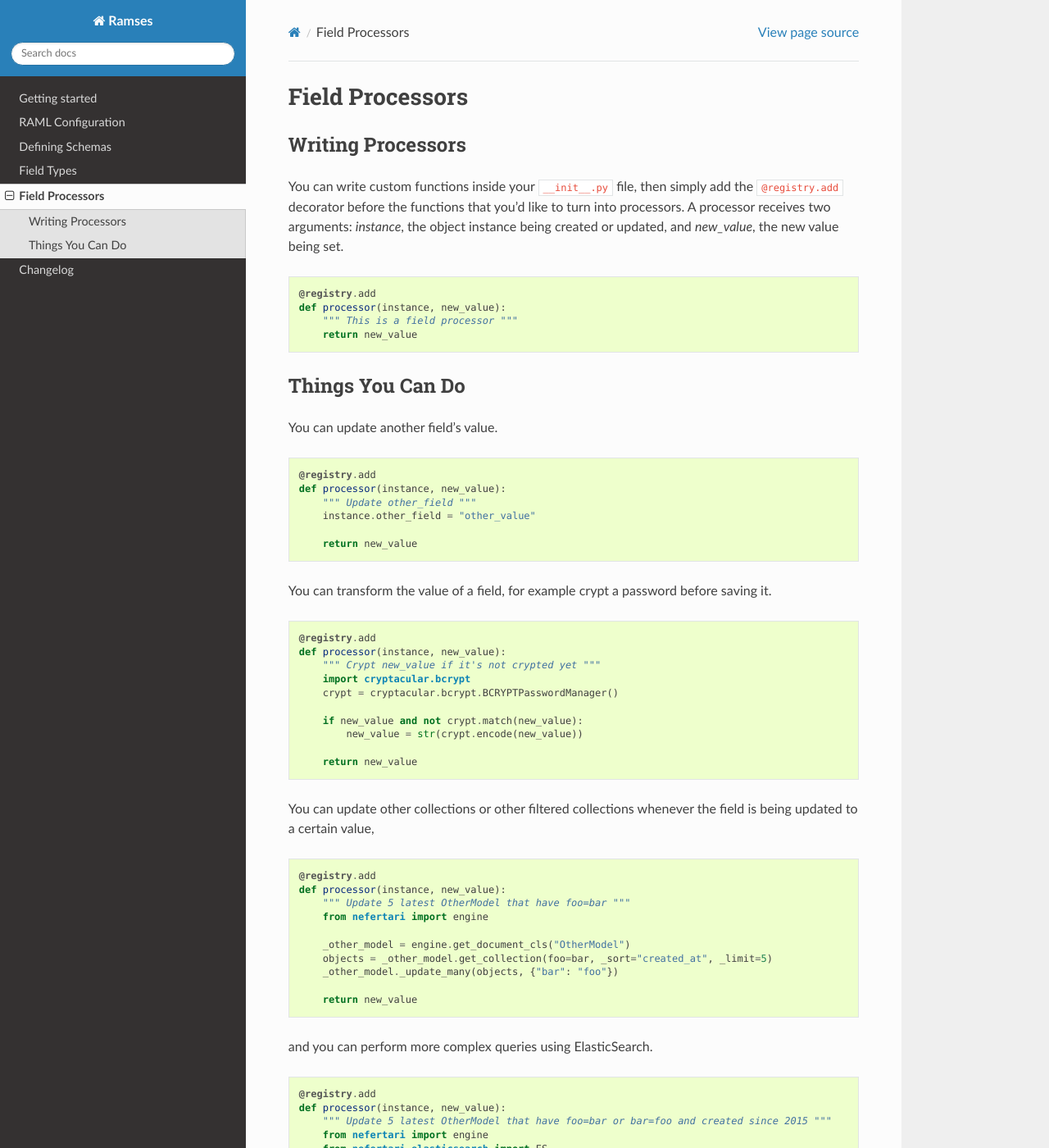
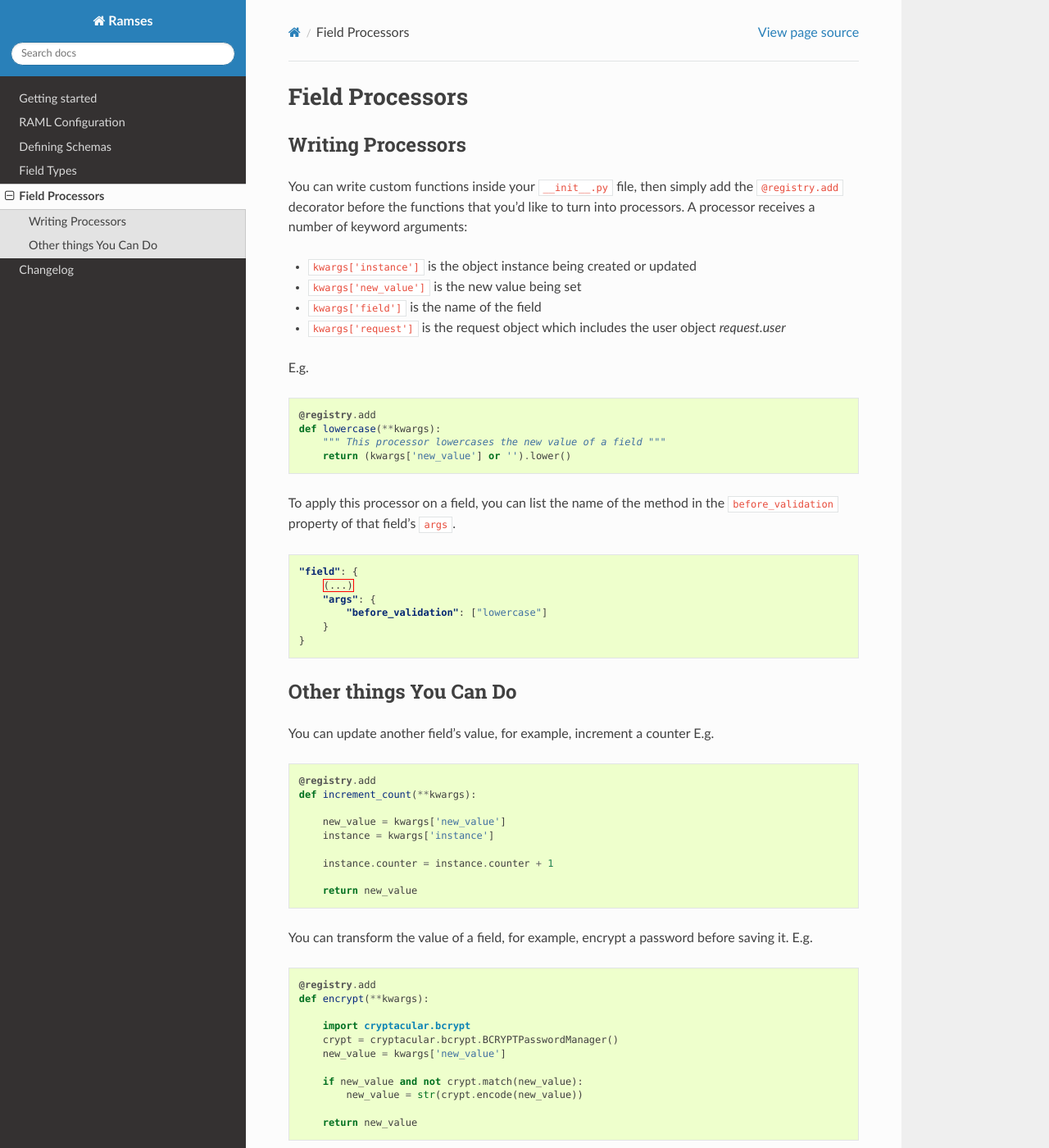
Before and after one commit to ramses-tech/ramses, a Sphinx documentation site: the page built from docs/source/processors.rst, in a window 1280 px wide and 1400 px high. Shown: the whole window at 82% size. Built offline with Sphinx 7.4.7 and the Read the Docs theme 2.0.0, drawn with Linux system fonts in a browser that asks for light colours; some of the changed text lies outside the part shown.

Commit message:
adding concrete examples of processors in doc

```diff
--- a/docs/source/processors.rst
+++ b/docs/source/processors.rst
@@ -4,40 +4,61 @@
 Writing Processors
 ------------------
 
-You can write custom functions inside your ``__init__.py`` file, then simply add the ``@registry.add`` decorator before the functions that you'd like to turn into processors. A processor receives two arguments: `instance`, the object instance being created or updated, and `new_value`, the new value being set.
+You can write custom functions inside your ``__init__.py`` file, then simply add the ``@registry.add`` decorator before the functions that you'd like to turn into processors. A processor receives a number of keyword arguments:
+
+* ``kwargs['instance']`` is the object instance being created or updated
+* ``kwargs['new_value']`` is the new value being set
+* ``kwargs['field']`` is the name of the field
+* ``kwargs['request']`` is the request object which includes the user object `request.user`
+
+E.g.
 
 .. code-block:: python
 
     @registry.add
-    def processor(instance, new_value):
-        """ This is a field processor """
-        return new_value
+    def lowercase(**kwargs):
+        """ This processor lowercases the new value of a field """
+        return (kwargs['new_value'] or '').lower()
 
+To apply this processor on a field, you can list the name of the method in the ``before_validation`` property of that field's ``args``.
 
-Things You Can Do
------------------
+.. code-block:: json
 
-You can update another field's value.
+    "field": {
+        (...)
+        "args": {
+            "before_validation": ["lowercase"]
+        }
+    }
+
+Other things You Can Do
+-----------------------
+
+You can update another field's value, for example, increment a counter E.g.
 
 .. code-block:: python
 
     @registry.add
-    def processor(instance, new_value):
-        """ Update other_field """
-        instance.other_field = "other_value"
+    def increment_count(**kwargs):
+
+        new_value = kwargs['new_value']
+        instance = kwargs['instance']
+
+        instance.counter = instance.counter + 1
 
         return new_value
 
 
-You can transform the value of a field, for example crypt a password before saving it.
+You can transform the value of a field, for example, encrypt a password before saving it. E.g.
 
 .. code-block:: python
 
     @registry.add
-    def processor(instance, new_value):
-        """ Crypt new_value if it's not crypted yet """
+    def encrypt(**kwargs):
+
         import cryptacular.bcrypt
         crypt = cryptacular.bcrypt.BCRYPTPasswordManager()
+        new_value = kwargs['new_value']
 
         if new_value and not crypt.match(new_value):
             new_value = str(crypt.encode(new_value))
@@ -45,35 +66,41 @@
         return new_value
 
 
-You can update other collections or other filtered collections whenever the field is being updated to a certain value,
+You can update other collections (or filtered collections), for example, mark sub-tasks as completed whenever a task is completed. E.g.
 
 .. code-block:: python
 
     @registry.add
-    def processor(instance, new_value):
-        """ Update 5 latest OtherModel that have foo=bar """
+    def mark_subtasks_completed(**kwargs):
+
         from nefertari import engine
+        completed = kwargs['new_value']
+        instance = kwargs['instance']
 
-        _other_model = engine.get_document_cls("OtherModel")
-        objects = _other_model.get_collection(foo=bar, _sort="created_at", _limit=5)
-        _other_model._update_many(objects, {"bar": "foo"})
+        if completed:
+            subtask_model = engine.get_document_cls('Subtask')
+            subtasks = subtask_model.get_collection(task_id=instance.id)
+            subtask_model._update_many(subtasks, {'completed': True})
 
-        return new_value
+        return completed
 
-and you can perform more complex queries using ElasticSearch.
+You can perform more complex queries using ElasticSearch. E.g.
 
 .. code-block:: python
 
     @registry.add
-    def processor(instance, new_value):
-        """ Update 5 latest OtherModel that have foo=bar or bar=foo and created since 2015 """
+    def mark_subtasks_after_2015_completed(**kwargs):
+
         from nefertari import engine
         from nefertari.elasticsearch import ES
+        completed = kwargs['new_value']
+        instance = kwargs['instance']
 
-        _other_model = engine.get_document_cls("OtherModel")
-        es_objects = ES(_other_model.__name__).get_collection(
-                _raw_terms="foo:bar OR bar:foo AND created_at:[2015 TO *]", _limit=5)
-        db_objects = _other_model.filter_objects(es_objects, _limit=5)
-        _other_model._update_many(db_objects, {"bar": "foo"})
+        if completed:
+            subtask_model = engine.get_document_cls('Subtask')
+            subtasks_es = ES(subtask_model.__name__).get_collection(
+                    _raw_terms='task_id:{} AND created_at:[2015 TO *]'.format(instance.id))
+            subtasks_db = subtask_model.filter_objects(subtasks_es)
+            subtask_model._update_many(subtasks_db, {'completed': True})
 
-        return new_value
+        return completed
```
